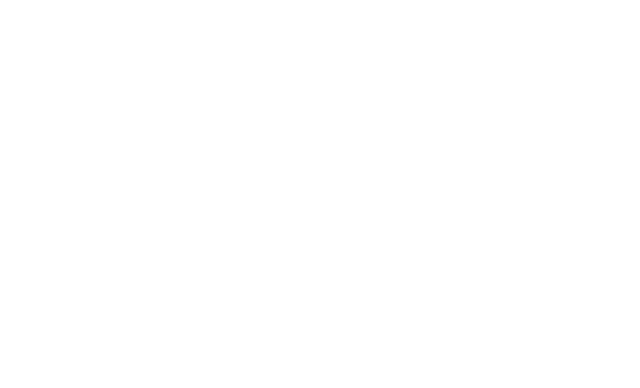
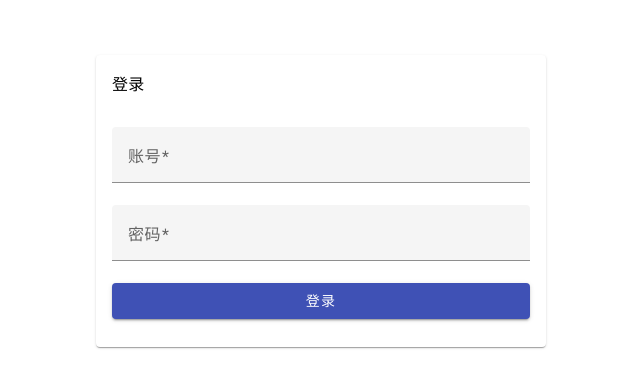
Before and after one commit to KaiChow/Angular-Admin, an Angular app: page /login in a window 1280 px wide. Before the commit this address led to /. Shown: the part 120-508 px from the top of the page, without its empty margins (319-959 px from the left). Built offline with nearby package versions, Linux system fonts and the light colour scheme.

Commit message:
晚上路由+登录模块

```diff
--- a/src/app/app-routing.module.ts
+++ b/src/app/app-routing.module.ts
@@ -1,9 +1,12 @@
 import { NgModule } from '@angular/core'
 import { RouterModule, Routes } from '@angular/router'
-import { LayoutComponent } from './pages/layout/layout.component'
+import { PageNotFoundComponent } from './page-not-found/page-not-found.component'
+import { LoginComponent } from './login/login.component'
 
 const routes: Routes = [
   { path: '', redirectTo: 'pages', pathMatch: 'full' },
+  { path: 'login', component: LoginComponent },
+  { path: '**', component: PageNotFoundComponent } // Wildcard route for a 404 page
 ]
 
 @NgModule({
--- a/src/app/app.component.ts
+++ b/src/app/app.component.ts
@@ -1,4 +1,5 @@
-import { Component } from '@angular/core';
+import { Component } from '@angular/core'
+import { NavigationEnd, Router } from '@angular/router'
 
 @Component({
   selector: 'app-root',
@@ -6,5 +7,10 @@
   styleUrls: ['./app.component.scss']
 })
 export class AppComponent {
-  title = 'angular-admin';
+  title = 'angular-admin'
+  constructor(private router: Router) {
+    this.router.events.subscribe(event => {
+      console.log(event)
+    })
+  }
 }
--- /dev/null
+++ b/src/app/login/login.component.html
@@ -0,0 +1,39 @@
+<div class="login-container">
+  <section class="login-panel">
+    <mat-card>
+      <mat-card-header>
+        <mat-card-title>
+          <h3>登录</h3>
+        </mat-card-title>
+      </mat-card-header>
+      <mat-card-content>
+        <form class="login-form" [formGroup]="loginControl">
+          <mat-form-field class="login-full-width">
+            <mat-label>账号</mat-label>
+            <input
+              matInput
+              placeholder="请输入账号"
+              required
+              name="username"
+              formControlName="username"
+            />
+          </mat-form-field>
+          <mat-form-field class="login-full-width">
+            <mat-label>密码</mat-label>
+            <input
+              matInput
+              type="password"
+              formControlName="password"
+              placeholder="请输入密码"
+              required
+              name="password"
+            />
+          </mat-form-field>
+          <button mat-raised-button color="primary" (click)="handleSubmit()">
+            登录
+          </button>
+        </form>
+      </mat-card-content>
+    </mat-card>
+  </section>
+</div>
--- /dev/null
+++ b/src/app/login/login.component.scss
@@ -0,0 +1,17 @@
+.login-container{
+  display: flex;
+  width: 100%;
+  height: 100%;
+  margin: 0;
+  justify-content: center;
+  align-items: center;
+  .login-panel{
+    width: 450px;
+    height: 450px;
+    .login-form{
+      padding: 12px 0;
+      display: flex;
+      flex-direction: column;
+    }
+  }
+}
--- /dev/null
+++ b/src/app/login/login.component.ts
@@ -0,0 +1,80 @@
+import { Component, OnInit } from '@angular/core'
+import { FormControl, FormGroup } from '@angular/forms'
+import { MatSnackBar } from '@angular/material/snack-bar'
+import { Router, ActivatedRoute } from '@angular/router'
+
+interface LoginForm {
+  username: FormControl<string>
+  password?: FormControl<string>
+}
+@Component({
+  selector: 'app-login',
+  templateUrl: './login.component.html',
+  styleUrls: ['./login.component.scss']
+})
+export class LoginComponent implements OnInit {
+  constructor(private _snackBar: MatSnackBar, private route: ActivatedRoute, private router: Router) {}
+  ngOnInit(): void {}
+  loginControl = new FormGroup<LoginForm>({
+    username: new FormControl('', { nonNullable: true }),
+    password: new FormControl('', { nonNullable: true })
+  })
+  // getUser() {
+  //   this.loginService.GetUserInfo().subscribe({
+  //     next: (response: any) => {
+  //       const { ErrorCode, Msg, Body } = response
+  //       if (ErrorCode === 0) {
+  //         this.userService.setUserInfo(Body)
+  //       } else {
+  //         this._snackBar.open(Msg, '', {
+  //           duration: 3000,
+  //           horizontalPosition: 'center',
+  //           verticalPosition: 'top'
+  //         })
+  //       }
+  //     },
+  //     error: (error: any) => {
+  //       console.error(error.message)
+  //     }
+  //   })
+  // }
+  handleSubmit() {
+    const { username, password } = this.loginControl.value
+    console.log(username, password)
+    // if (username && password) {
+    //   this.loginService
+    //     .Login({
+    //       AccountName: username as string,
+    //       ClientId: 'OHL-Web',
+    //       Password: password as string
+    //     })
+    //     .subscribe({
+    //       next: (response: any) => {
+    //         const { ErrorCode, Msg, Body } = response
+    //         if (ErrorCode === 0) {
+    //           this._snackBar.open(Msg, '', {
+    //             duration: 3000,
+    //             horizontalPosition: 'center',
+    //             verticalPosition: 'top'
+    //           })
+    //           // 保存token
+    //           localStorage.setItem('Token', Body.Token)
+    //           //获取用户信息
+    //           this.getUser()
+    //           // 跳转控制台
+    //           this.router.navigate(['/dashboard'])
+    //         } else {
+    //           this._snackBar.open(Msg, '', {
+    //             duration: 3000,
+    //             horizontalPosition: 'center',
+    //             verticalPosition: 'top'
+    //           })
+    //         }
+    //       },
+    //       error: (error: any) => {
+    //         console.error(error.message)
+    //       }
+    //     })
+    // }
+  }
+}
--- /dev/null
+++ b/src/app/page-not-found/page-not-found.component.html
@@ -0,0 +1 @@
+<p>page-not-found works!</p>
--- a/src/app/pages/layout/layout.component.ts
+++ b/src/app/pages/layout/layout.component.ts
@@ -1,8 +1,17 @@
-import { Component } from '@angular/core';
+import { Component } from '@angular/core'
+import { NavigationEnd, Router } from '@angular/router'
 
 @Component({
   selector: 'app-layout',
   templateUrl: './layout.component.html',
-  styleUrls: ['./layout.component.scss'],
+  styleUrls: ['./layout.component.scss']
 })
-export class LayoutComponent {}
+export class LayoutComponent {
+  constructor(private router: Router) {
+    this.router.events.subscribe(event => {
+      if (event instanceof NavigationEnd) {
+        console.log(event)
+      }
+    })
+  }
+}
--- a/src/app/share/slide-menu/slide-menu.component.html
+++ b/src/app/share/slide-menu/slide-menu.component.html
@@ -16,7 +16,6 @@
     <span>表格</span>
   </div>
   <section class="menu-sub-wrapper">
-    <!-- <a routerLink="/pages/table/list" class="menu-sub_item">普通列表1</a> -->
     <div class="menu-sub_item">普通列表2</div>
     <div class="menu-sub_item">普通列表3</div>
     <div class="menu-sub_item">普通列表4</div>
```
Also changed, not shown: src/app/app.module.ts (+5 -3 lines), src/app/page-not-found/page-not-found.component.ts (added, +10 -0 lines), src/app/page-not-found/page-not-found.component.scss (added).
